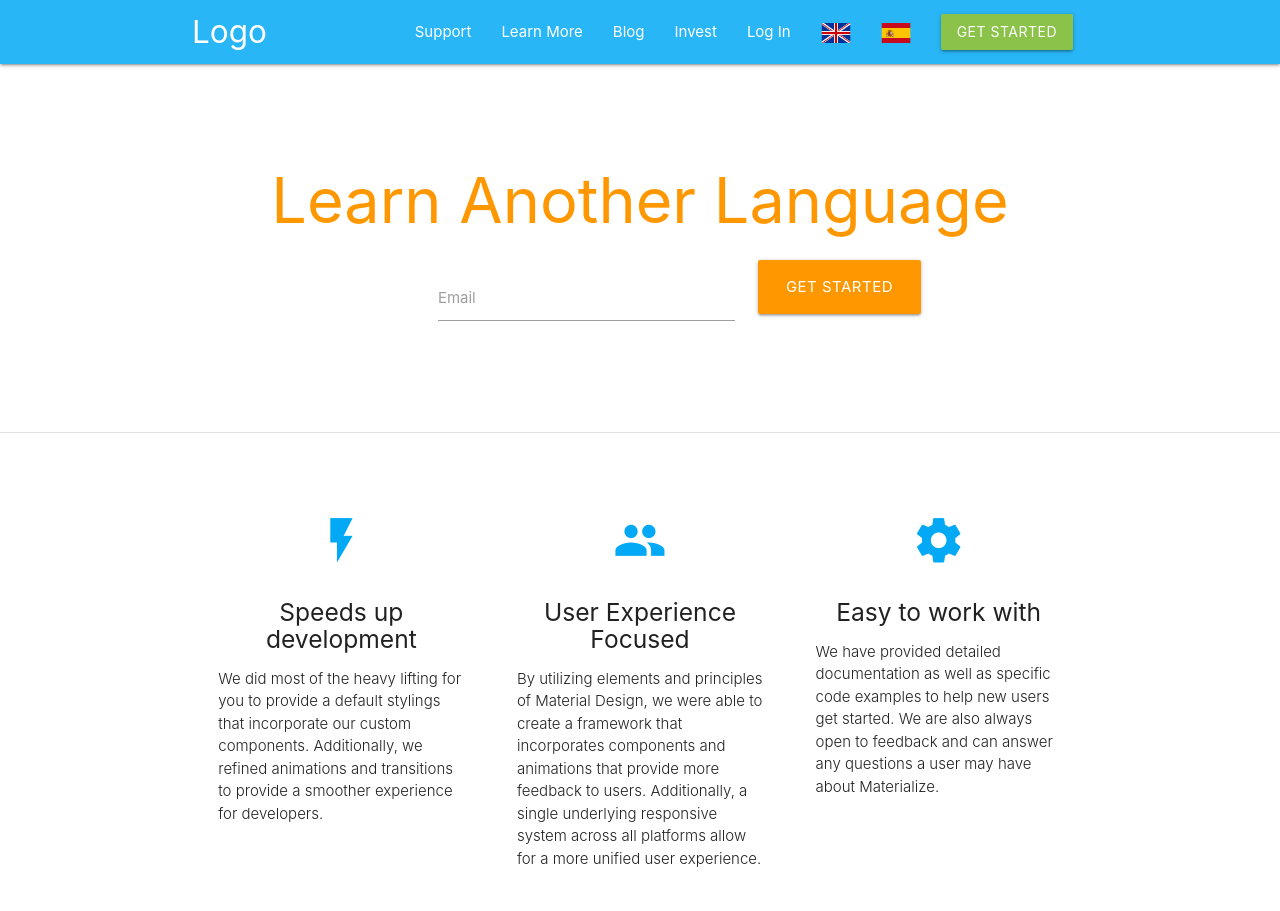
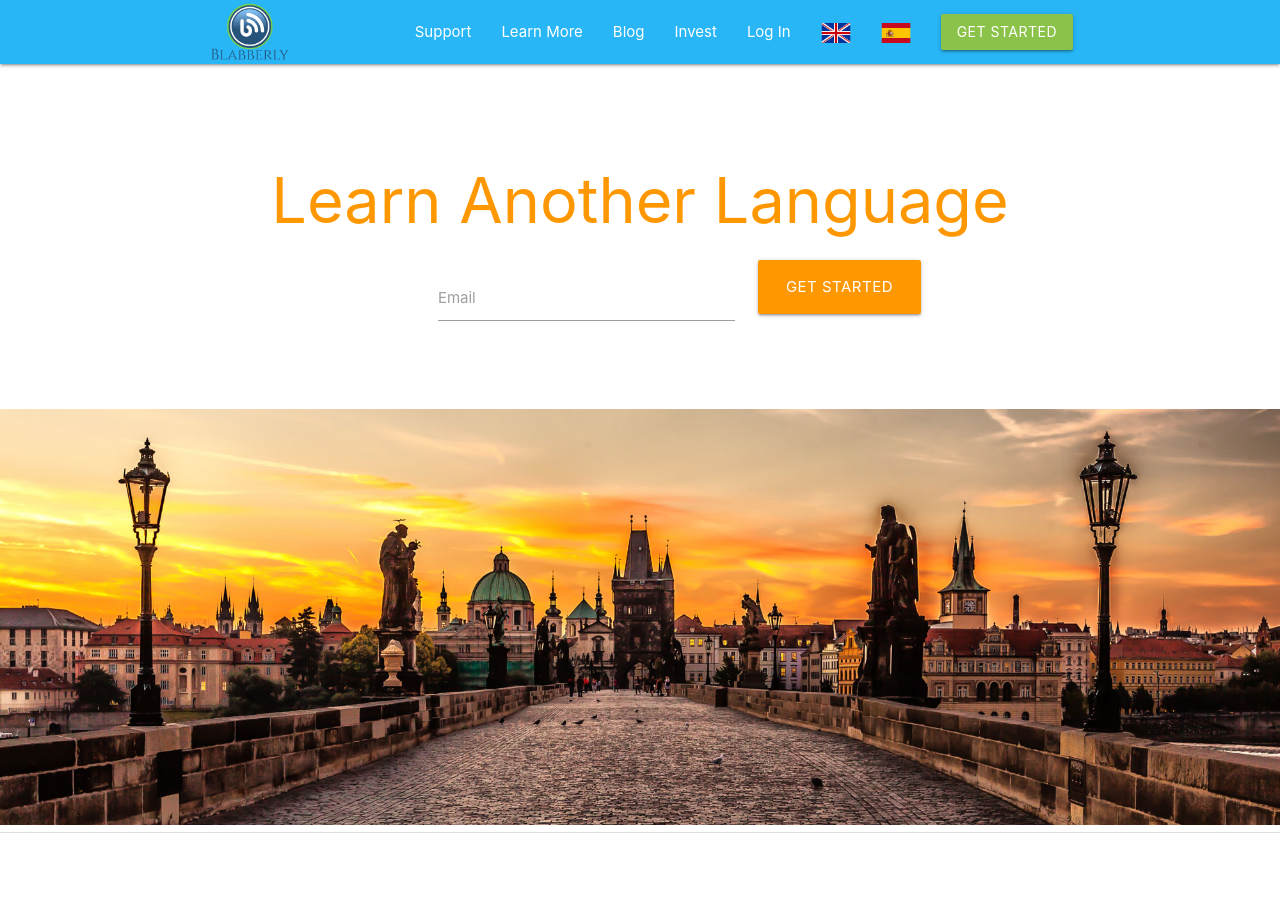
Before and after one commit to dogray7722/4305, a plain HTML site: page index.html in a window 1280 px wide. Shown: the top 911 px of the page. Drawn offline with nearby package versions, Linux system fonts and the light colour scheme.

Commit message:
add logo

```diff
--- a/index.html
+++ b/index.html
@@ -12,7 +12,8 @@
 </head>
 <body>
   <nav class="light-blue lighten-1" role="navigation">
-    <div class="nav-wrapper container"><a id="logo-container" href="#" class="brand-logo">Logo</a>
+    <div class="nav-wrapper container"><a id="logo-container" href="#" class="brand-logo"><img class="responsive-img" src="assets/images/logo.png" alt="logo"
+      style="width:120px;height:120px;margin-top:-20%;"></a>
       <ul class="right hide-on-med-and-down">
         <li><a href="#">Support</a></li>
         <li><a href="#">Learn More</a></li>
@@ -54,9 +55,11 @@
           <a href="#" id="download-button" class="btn-large waves-effect waves-light orange">Get Started</a>
         </div>
       </div> <!-- ./row -->
-    </div> <!-- ./section -->
-    <br><br>
-    <img src="" alt="">
+  </div> <!-- ./section -->
+  <br><br>
+      <div>
+        <img class="responsive-img" src="assets/images/3621_prague.jpg" alt="Prague">
+      </div>
   <div class="divider"></div>
   <div class="section">
 
```
Also changed, not shown: assets/images/3621_prague.jpg (added), assets/images/logo.png (added).
